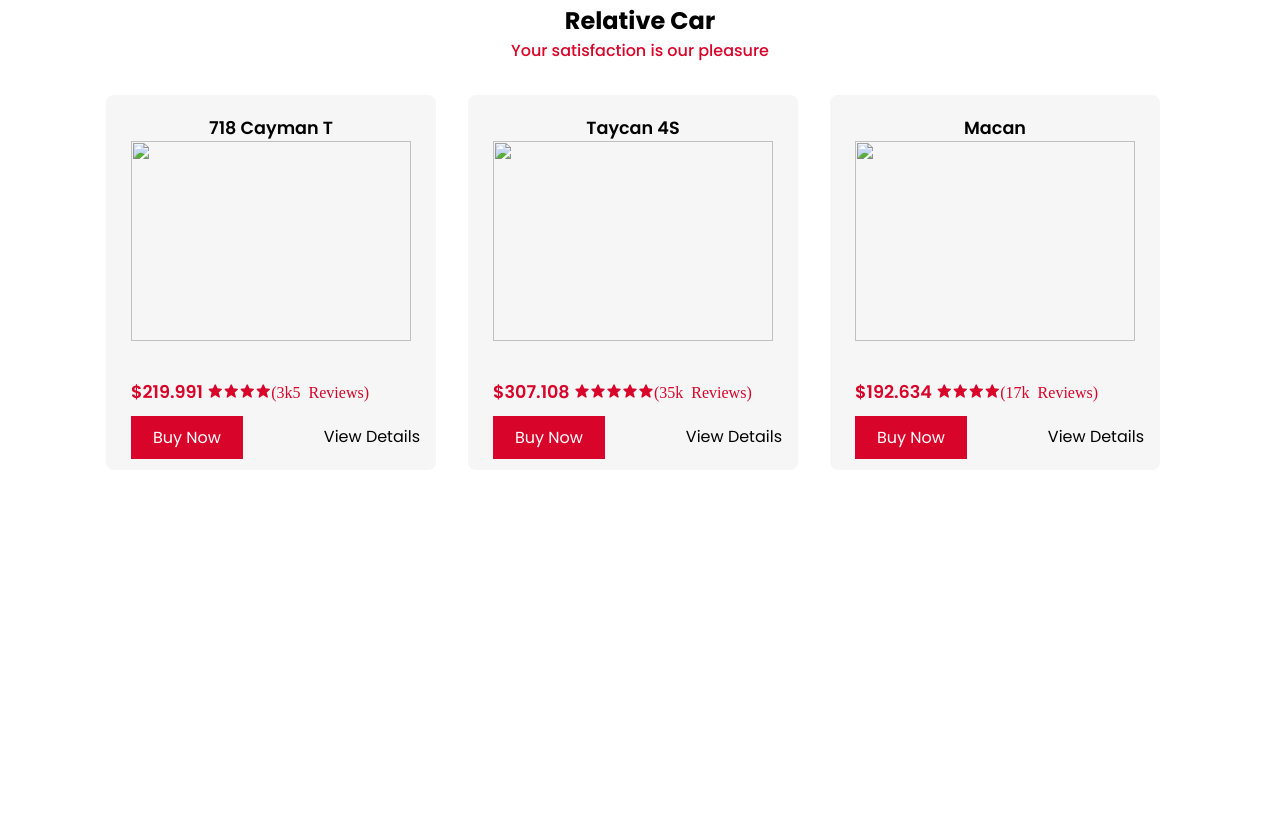
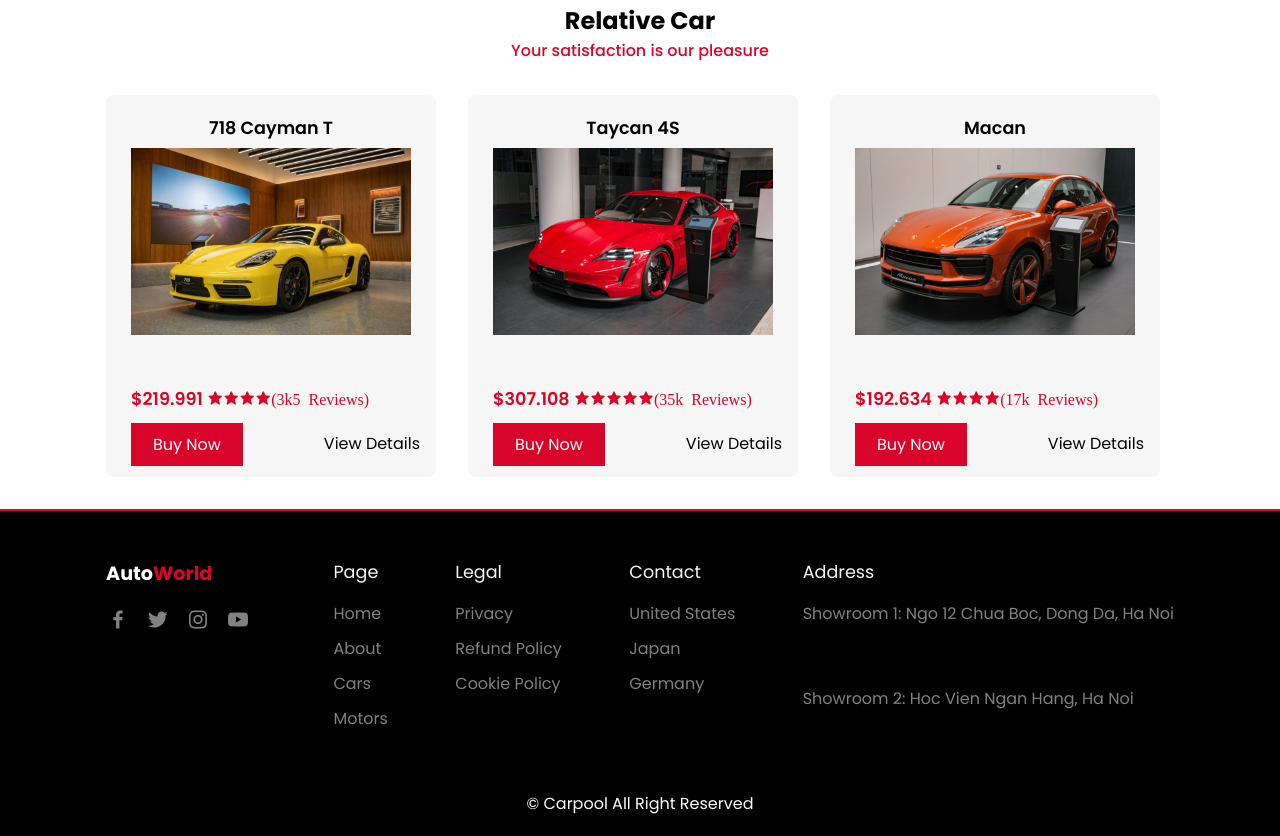
Before and after one commit to trinhhung12345/car-selling-website, a plain HTML site: page pdetail.html in a window 1280 px wide. Shown: the part 1682-2518 px from the top of the page. Before the commit the page ends 2184 px from the top, so only its background shows below. Drawn offline with nearby package versions, Linux system fonts and the light colour scheme; grey boxes are pictures that could not be loaded.

Commit message:
đây là message

```diff
--- a/asset/css/pdetail.css
+++ b/asset/css/pdetail.css
@@ -34,18 +34,6 @@
     z-index: 100;
     background: var(--bg-color);
 }
-
-header {
-    background: var(--bg-color);
-    box-shadow: 4px 4px 20px rgb(15 54 55 / 10%);
-    transition: 0.5s ease;
-}
-
-header #search-icon {
-    color: var(--text-color);
-}
-
-
 
 .nav1 {
     display: flex;
@@ -302,3 +290,63 @@
     color: var(--main-color);
     text-decoration: underline;
 }
+
+.footer {
+    background: var(--text-color);
+    color: #f6f6f6;
+    border-top: 2px solid var(--main-color);
+    padding-top: 3rem;
+}
+
+.footer-container {
+    display: flex;
+    justify-content: space-between;
+    gap: 1rem;
+}
+
+.footer-container .logo1 {
+    color: var(--bg-color);
+    margin-bottom: 1rem;
+}
+
+.footer-container .footer-box {
+    display: flex;
+    flex-direction: column;
+}
+
+.social {
+    display: flex;
+    align-items: center;
+}
+
+.social a {
+    font-size: 24px;
+    color: var(--bg-color);
+    margin-right: 1rem;
+}
+
+.social a:hover {
+    color: var(--main-color);
+}
+
+.footer-box h3 {
+    font-size: 1.1rem;
+    font-weight: 400;
+    margin-bottom: 1rem;
+}
+
+.footer-box a, .footer-box p {
+    color: #818181;
+    margin-bottom: 10px;
+}
+
+.footer-box a:hover {
+    color: var(--main-color);
+}
+
+.copyright {
+    padding: 20px;
+    text-align: center;
+    color: var(--bg-color);
+    background: var(--text-color);
+}
--- a/pdetail.html
+++ b/pdetail.html
@@ -122,7 +122,7 @@
                 <div class="box1 element_all" data-item="porsche">
                     <div class="info">
                         <h3 class="name_item">718 Cayman T</h3>
-                        <img src="" alt="">
+                        <img src="asset/img/pdetail/Pdetail1.jpg" alt="">
                         <span>$219.991</span>
                         <i class='bx bxs-star'><i class='bx bxs-star'></i><i class='bx bxs-star'></i><i class='bx bxs-star'></i>(3k5 Reviews)</i>
                         <a href="" class="btn2">Buy Now</a>
@@ -133,7 +133,7 @@
                 <div class="box1 element_all" data-item="porsche">
                     <div class="info">
                         <h3 class="name_item">Taycan 4S</h3>
-                        <img src="" alt="">
+                        <img src="asset/img/pdetail/pc2.jpg" alt="">
                         <span>$307.108</span>
                         <i class='bx bxs-star'><i class='bx bxs-star'></i><i class='bx bxs-star'></i><i class='bx bxs-star'></i><i class='bx bxs-star'></i>(35k Reviews)</i>
                         <a href="" class="btn2">Buy Now</a>
@@ -144,7 +144,7 @@
                 <div class="box1 element_all" data-item="porsche">
                     <div class="info">
                         <h3 class="name_item">Macan</h3>
-                        <img src="" alt="">
+                        <img src="asset/img/pdetail/pc3.jpg" alt="">
                         <span>$192.634</span>
                         <i class='bx bxs-star'><i class='bx bxs-star'></i><i class='bx bxs-star'></i><i class='bx bxs-star'></i>(17k Reviews)</i>
                         <a href="" class="btn2">Buy Now</a>
@@ -153,5 +153,57 @@
                 </div>
             </div>
         </section>
+
+        <!-- Footer -->
+        <footer class="footer">
+            <div class="footer-container container1">
+                <div class="footer-box">
+                    <a href="" class="logo1">Auto<span>World</span></a>
+                    <div class="social">
+                        <a href=""><i class='bx bxl-facebook' ></i></a>
+                        <a href=""><i class='bx bxl-twitter' ></i></a>
+                        <a href=""><i class='bx bxl-instagram' ></i></a>
+                        <a href=""><i class='bx bxl-youtube' ></i></a>
+                    </div>
+                </div>
+                <div class="footer-box">
+                    <h3>Page</h3>
+                    <a href="">Home</a>
+                    <a href="">About</a>
+                    <a href="">Cars</a>
+                    <a href="">Motors</a>
+                </div>
+                <div class="footer-box">
+                    <h3>Legal</h3>
+                    <a href="">Privacy</a>
+                    <a href="">Refund Policy</a>
+                    <a href="">Cookie Policy</a>
+                </div>
+                <div class="footer-box">
+                    <h3>Contact</h3>
+                    <p>United States</p>
+                    <p>Japan</p>
+                    <p>Germany</p>
+                </div>
+                <div class="footer-box">
+                    <h3>Address</h3>
+                    <p>Showroom 1: Ngo 12 Chua Boc, Dong Da, Ha Noi</p>
+                    <div style="width:200px;height:50px;">
+                        <iframe src="https://www.google.com/maps/embed?pb=!1m18!1m12!1m3!1d3724.5915377628394!2d105.82584157431668!3d21.009004380635382!2m3!1f0!2f0!3f0!3m2!1i1024!2i768!4f13.1!3m3!1m2!1s0x3135ac8006cc07f5%3A0x5295d70e63fa239d!2zTmcuIDEyIFAuIENow7lhIELhu5ljLCBRdWFuZyBUcnVuZywgxJDhu5FuZyDEkGEsIEjDoCBO4buZaSwgVmnhu4d0IE5hbQ!5e0!3m2!1svi!2s!4v1734837722533!5m2!1svi!2s"
+                        width="300" height="50" style="border:0;" allowfullscreen="" frameborder="0"></iframe>
+                    </div>
+                    <p>Showroom 2: Hoc Vien Ngan Hang, Ha Noi</p>
+                    <div style="width:200px;height:50px;">
+                        <iframe src="https://www.google.com/maps/embed?pb=!1m18!1m12!1m3!1d3724.5884919834407!2d105.82623827431671!3d21.009126380635323!2m3!1f0!2f0!3f0!3m2!1i1024!2i768!4f13.1!3m3!1m2!1s0x3135ac800f450807%3A0x419a49bcd94b693a!2zSOG7jWMgVmnhu4duIE5nw6JuIEjDoG5n!5e0!3m2!1svi!2s!4v1734838177806!5m2!1svi!2s"
+                        width="300" height="50" style="border:0;" allowfullscreen="" frameborder="0"></iframe>
+                    </div>
+                </div>
+            </div>
+        </footer>
+
+        <!--Copyright-->
+        <div class="copyright">
+            <p>&#169; Carpool All Right Reserved</p>
+        </div>
     </body>
 </html>
```
Also changed, not shown: asset/img/pdetail/pc2.jpg (added), asset/img/pdetail/pc3.jpg (added).
